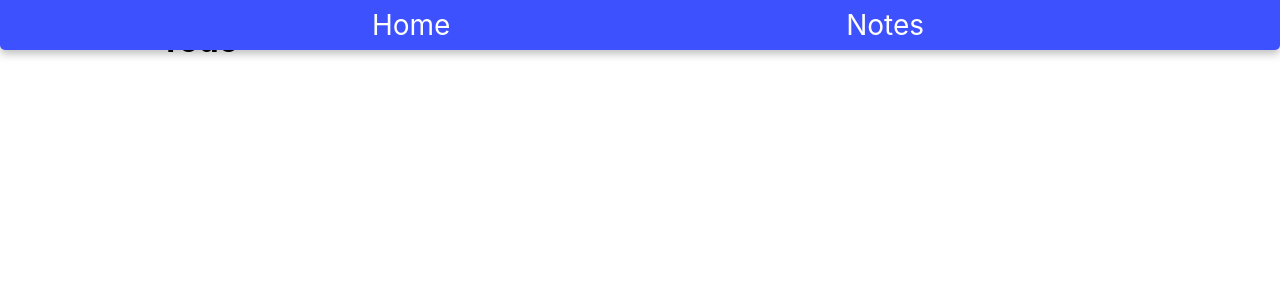
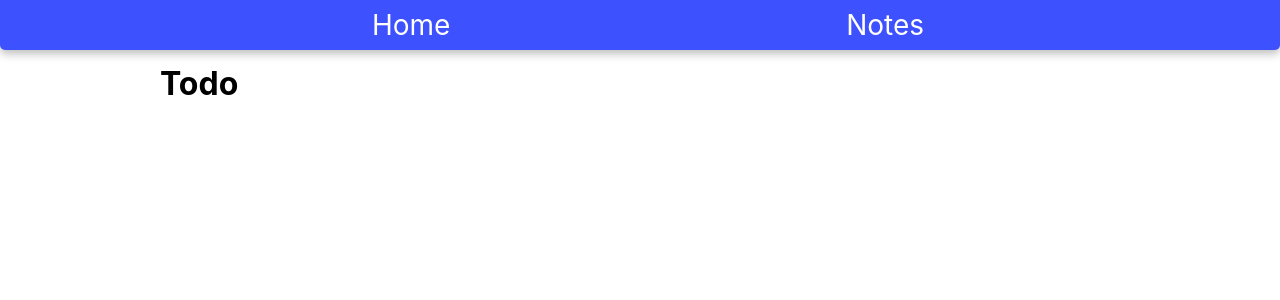
Before and after one commit to kleimaj/next-demo, a Next.js app: page /notes in a window 1280 px wide. Shown: the top 300 px of the page. Built offline with nearby package versions, Linux system fonts and the light colour scheme.

Commit message:
edits container margin-top

```diff
--- a/pages/_app.jsx
+++ b/pages/_app.jsx
@@ -1,7 +1,7 @@
-import "../src/styles/globals.scss";
-import Link from "next/link";
-import { Navbar } from "../src/components";
-import styled from "@emotion/styled";
+import '../src/styles/globals.scss';
+import Link from 'next/link';
+import { Navbar } from '../src/components';
+import styled from '@emotion/styled';
 
 const Container = styled.div`
   width: 100%;
@@ -9,6 +9,7 @@ const Container = styled.div`
   margin: 0;
   margin-left: auto;
   margin-right: auto;
+  margin-top: 4rem;
 `;
 function MyApp({ Component, pageProps }) {
   return (
```
